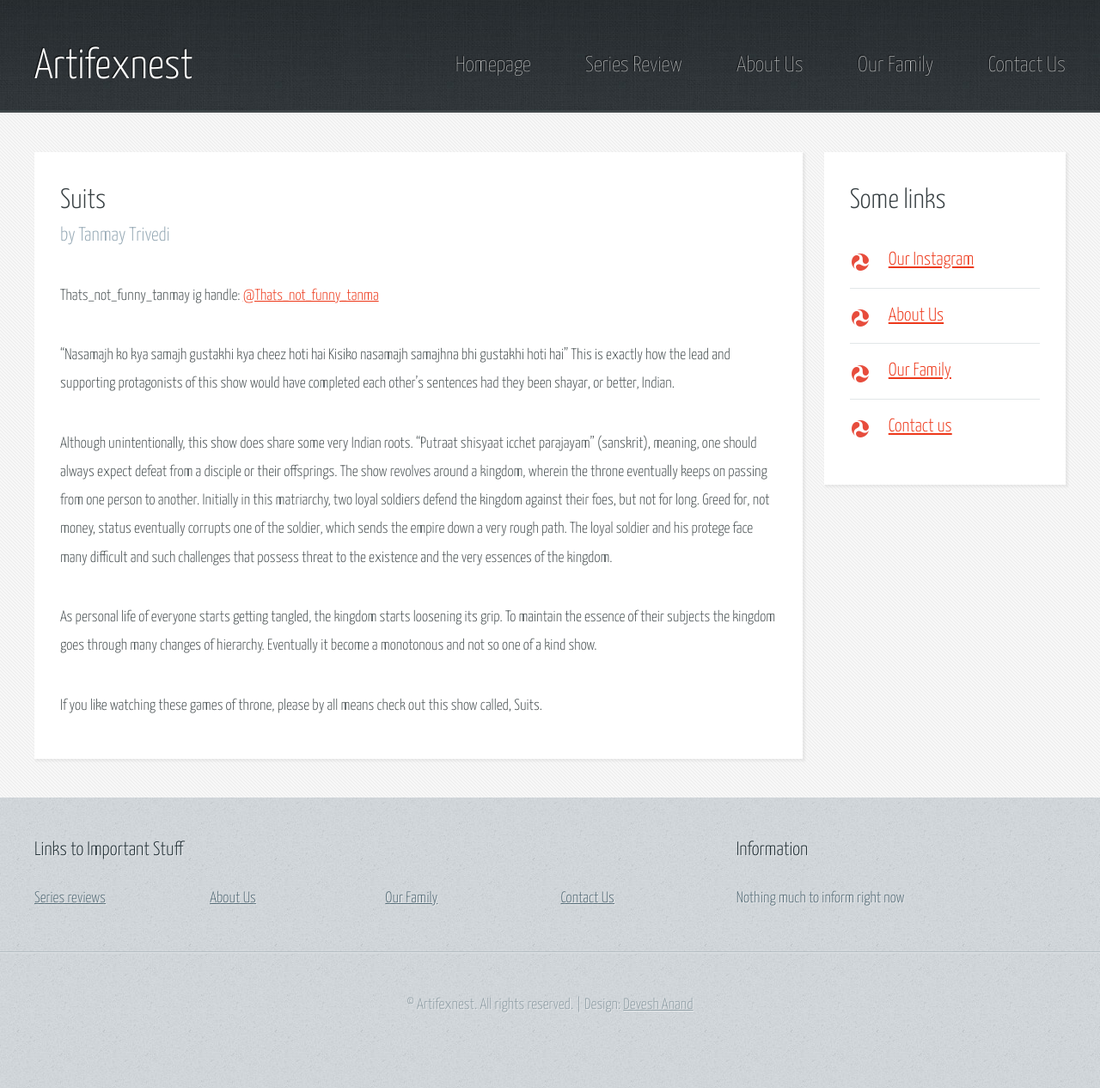
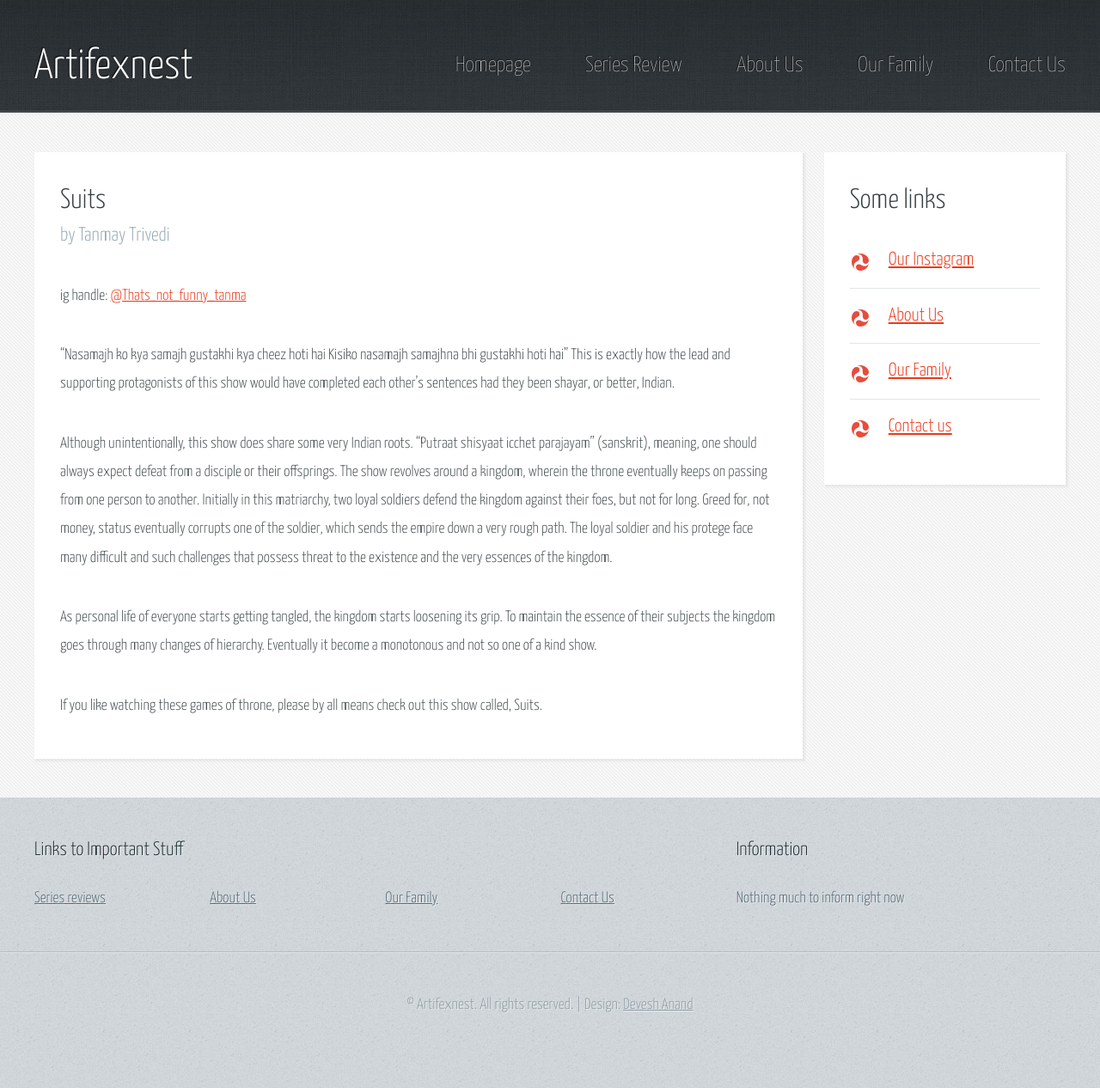
Before and after one commit to artifexnest/artifexnest.github.io, a Jekyll site: the page built from revs/tanmaytrivedi.md, in a window 1280 px wide. Shown: the whole page at 86% size. Built offline with Jekyll 4.4.1, drawn with Linux system fonts in a browser that asks for light colours.

Commit message:
minor change

```diff
--- a/revs/tanmaytrivedi.md
+++ b/revs/tanmaytrivedi.md
@@ -3,7 +3,6 @@
 title: Suits
 subtitle: by Tanmay Trivedi
 ---
-Thats_not_funny_tanmay
 ig handle: <a href="https://www.instagram.com/Thats_not_funny_tanma" target="_blank">@Thats_not_funny_tanma</a>
 
 "Nasamajh ko kya samajh gustakhi kya cheez hoti hai
```
